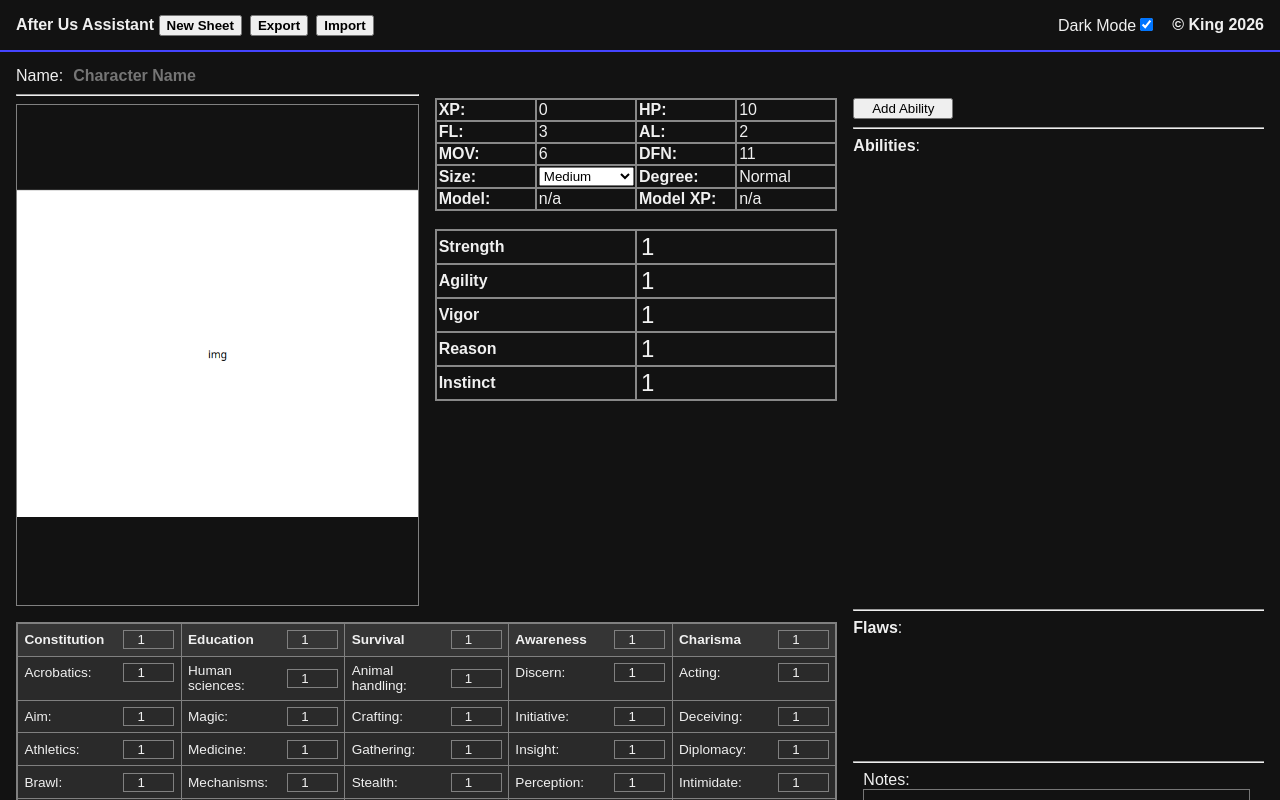
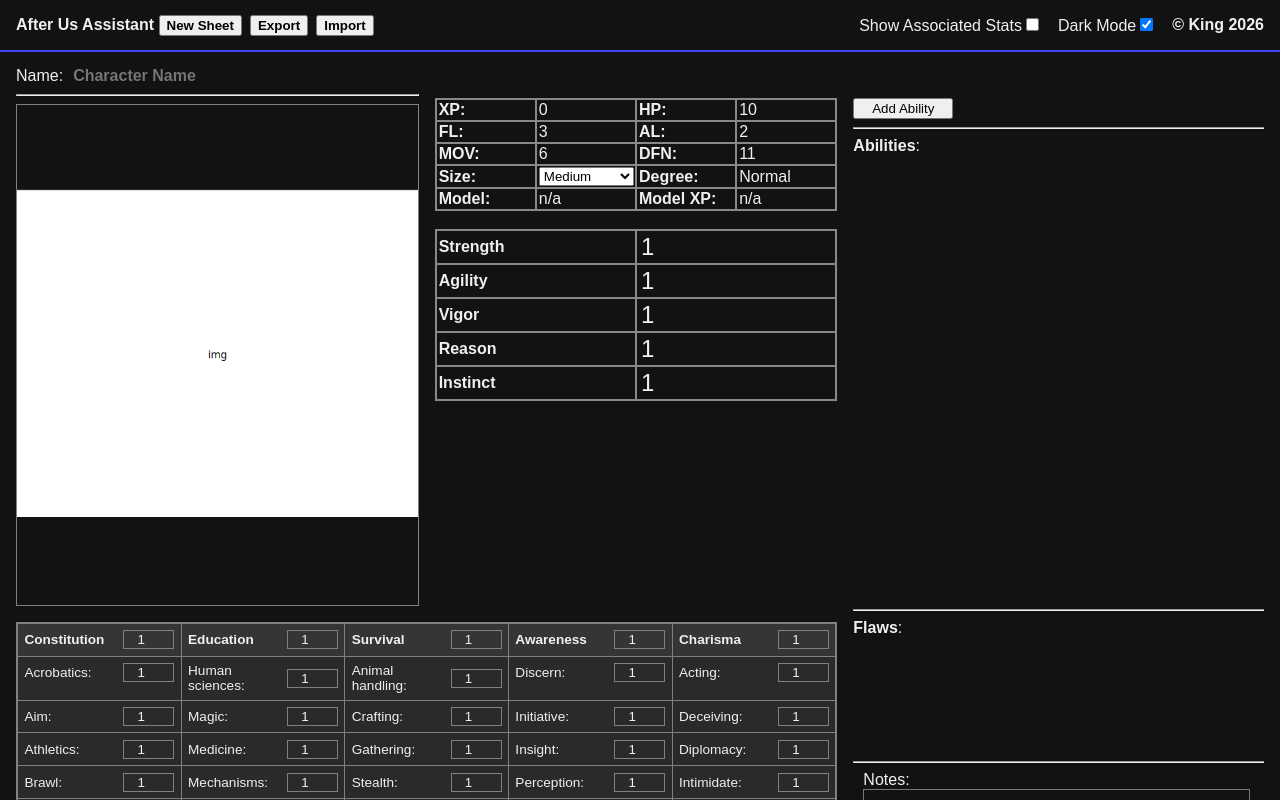
Before and after one commit to RedFaceplant/After-Us-Char-Sheet-Tool, a React (Vite) app: page / in a window 1280 px wide. Built offline with nearby package versions, Linux system fonts and the light colour scheme; the HTML template or start-up script is replaced by a standard one.

Commit message:
internally Extras are now Enhancements, Stat selection is limited by Degree, Added Show Associated Stat option, Fixed bug with default image, Added baseStatToShorthand util function

```diff
--- a/src/app/App.tsx
+++ b/src/app/App.tsx
@@ -2,7 +2,7 @@ import { useState } from "react";
 import { clamp } from "ramda"
 
 import "../styles/App.css";
-import {type Stats, defaultStats, type Settings, defaultSettings} from "./types"
+import {type Stats, defaultStats, type Settings, defaultSettings, type Degrees} from "./types"
 import {type RenderedAbility} from "../assets/abilityList"
 
 import Toolbar from '../components/Toobar'
@@ -14,6 +14,30 @@ import SkillsTable from "../components/SkillsTable";
 import AbilityButton from "../components/AbilityButton"
 import ConfirmDialog from "../lib/ConfirmDialog";
 
+type LevelCaps = Record<Degrees, {basic: number, group: number, skill: number}>
+
+const levelCaps: LevelCaps= {
+  normal: {
+    basic: 20,
+    group: 5,
+    skill: 10,
+  },
+  amazing: {
+    basic: 30,
+    group: 10,
+    skill: 15,
+  },
+  epic: {
+    basic: 40,
+    group: 15,
+    skill: 15,
+  },
+  divine: {
+    basic: 40,
+    group: 15,
+    skill: 15,
+  }
+}
 
 export default function App() {
   const [settings, setSettings] = useState<Settings>(defaultSettings)
@@ -33,7 +57,6 @@ export default function App() {
       }))
   }
 
-
   const handleStatChange = (
     category: keyof Stats,
     key: string,
@@ -41,15 +64,15 @@ export default function App() {
   ) => {
     switch (category){
       case "baseStats":{
-        value = clamp(0, 20, value);
+        value = clamp(0, levelCaps[stats.characterInfo.degree].basic, value);
         break;
       }
       case "skillGroups":{
-        value = clamp(0, 15, value);
+        value = clamp(0, levelCaps[stats.characterInfo.degree].group, value);
         break;
       }
       case "skills":{
-        value = clamp(0, 15, value);
+        value = clamp(0, levelCaps[stats.characterInfo.degree].skill, value);
         break;
       }
     }
@@ -150,7 +173,7 @@ export default function App() {
 
             {/* Row 2 (skills table spans 2 columns) */}
             <div className="skill-table-holder">
-              <SkillsTable stats={stats} setStats={handleStatChange}></SkillsTable>
+              <SkillsTable stats={stats} setStats={handleStatChange} settings={settings}></SkillsTable>
             </div>
 
           </div>
--- a/src/app/types.ts
+++ b/src/app/types.ts
@@ -3,17 +3,20 @@
  * @param darkMode If the app should be in dark mode or not
  * @param verboseAbilities If the app should render abilities with descriptions or not
  * @param viewMode If the app is in view or edit mode
+ * @param showAssociatedStat Controls if the skills table renders with associated stats
  */
 export type Settings = {
   darkMode: boolean,
   verboseAbilities: boolean,
   viewMode: boolean,
+  showAssociatedStat: boolean,
 }
 
 export const defaultSettings: Settings = {
   darkMode: true,
   verboseAbilities: true,
   viewMode: false,
+  showAssociatedStat: false,
 }
 
 export type Degrees = "normal" | "amazing" | "epic" | "divine"
@@ -166,62 +169,64 @@ export const defaultStats: Stats = {
     metaStats: {
       name: "",
       notes: "",
-      image: "/public/placeholder-image.png"
+      image: "./placeholder-image.png"
     }
 }
 
+export type RenderSkill = { id: SkillId; label: string, assocStat: BaseStatsId }
+
 export const skillGroups: {
   group: string;
-  skills: { id: SkillId; label: string }[];
+  skills: RenderSkill[];
 }[] = [
   {
     group: "constitution",
     skills: [
-      { id: "acrobatics", label: "Acrobatics" },
-      { id: "aim", label: "Aim" },
-      { id: "athletics", label: "Athletics" },
-      { id: "brawl", label: "Brawl" },
-      { id: "endurance", label: "Endurance" },
+      { id: "acrobatics", label: "Acrobatics", assocStat: "agility" },
+      { id: "aim", label: "Aim", assocStat: "agility" },
+      { id: "athletics", label: "Athletics", assocStat: "strength" },
+      { id: "brawl", label: "Brawl", assocStat: "strength" },
+      { id: "endurance", label: "Endurance", assocStat: "vigor" },
     ],
   },
   {
     group: "education",
     skills: [
-      { id: "humanSciences", label: "Human sciences" },
-      { id: "magic", label: "Magic" },
-      { id: "medicine", label: "Medicine" },
-      { id: "mechanisms", label: "Mechanisms" },
-      { id: "naturalSciences", label: "Natural sciences" },
+      { id: "humanSciences", label: "Human sciences", assocStat: "reason" },
+      { id: "magic", label: "Magic", assocStat: "reason" },
+      { id: "medicine", label: "Medicine", assocStat: "reason" },
+      { id: "mechanisms", label: "Mechanisms", assocStat: "reason" },
+      { id: "naturalSciences", label: "Natural sciences", assocStat: "reason" },
     ],
   },
   {
     group: "survival",
     skills: [
-      { id: "animalHandling", label: "Animal handling" },
-      { id: "crafting", label: "Crafting" },
-      { id: "gathering", label: "Gathering" },
-      { id: "stealth", label: "Stealth" },
-      { id: "tracking", label: "Tracking" },
+      { id: "animalHandling", label: "Animal handling", assocStat: "instinct" },
+      { id: "crafting", label: "Crafting", assocStat: "reason" },
+      { id: "gathering", label: "Gathering", assocStat: "reason" },
+      { id: "stealth", label: "Stealth", assocStat: "agility" },
+      { id: "tracking", label: "Tracking", assocStat: "reason" },
     ],
   },
   {
     group: "awareness",
     skills: [
-      { id: "discern", label: "Discern" },
-      { id: "initiative", label: "Initiative" },
-      { id: "insight", label: "Insight" },
-      { id: "perception", label: "Perception" },
-      { id: "will", label: "Will" },
+      { id: "discern", label: "Discern", assocStat: "instinct" },
+      { id: "initiative", label: "Initiative", assocStat: "agility" },
+      { id: "insight", label: "Insight", assocStat: "instinct" },
+      { id: "perception", label: "Perception", assocStat: "reason" },
+      { id: "will", label: "Will", assocStat: "instinct" },
     ],
   },
   {
     group: "charisma",
     skills: [
-      { id: "acting", label: "Acting" },
-      { id: "deceiving", label: "Deceiving" },
-      { id: "diplomacy", label: "Diplomacy" },
-      { id: "intimidate", label: "Intimidate" },
-      { id: "ruse", label: "Ruse" },
+      { id: "acting", label: "Acting", assocStat: "instinct" },
+      { id: "deceiving", label: "Deceiving", assocStat: "reason" },
+      { id: "diplomacy", label: "Diplomacy", assocStat: "reason" },
+      { id: "intimidate", label: "Intimidate", assocStat: "reason" },
+      { id: "ruse", label: "Ruse", assocStat: "reason" },
     ],
   },
 ];
--- a/src/components/AbilityBlock.tsx
+++ b/src/components/AbilityBlock.tsx
@@ -1,25 +1,25 @@
 import { type RenderedAbility } from "../assets/abilityList"
-import { formatAbilityExtra } from "../lib/reactUtil"
+import { formatAbilityEnhancement } from "../lib/reactUtil"
 import { abilityCostFormatter } from "../lib/util"
 
 export function AbilityBlock({myAbility, removeAbility}: {myAbility: RenderedAbility, removeAbility: Function}){
-    const abilityExtras = () => {
-        const {extras, appliedExtrasList} = myAbility
+    const abilityEnhancements = () => {
+        const {enhancements, appliedEnhancementsList} = myAbility
 
-        if(!extras || !appliedExtrasList || appliedExtrasList.length == 0){
+        if(!enhancements || !appliedEnhancementsList || appliedEnhancementsList.length == 0){
             return(<></>)
         }
 
         return (
-            extras.map((extra, index) => {
-                if(!appliedExtrasList[index]){
+            enhancements.map((enhancement, index) => {
+                if(!appliedEnhancementsList[index]){
                     return(<></>)
                 }
 
                 return (
                     <>
                         <br />
-                        + {formatAbilityExtra(extra)}
+                        + {formatAbilityEnhancement(enhancement)}
                     </>
                 )
             })
@@ -31,7 +31,7 @@ export function AbilityBlock({myAbility, removeAbility}: {myAbility: RenderedAbi
             <button className={"delete-ability"} onClick={() => {removeAbility()}}>X</button>
             <b>{myAbility.name} {abilityCostFormatter(myAbility.cost, myAbility.degree)} </b>
             - {myAbility.description}
-            {abilityExtras()}
+            {abilityEnhancements()}
         </li>
     )
 }
--- a/src/components/SkillsTable.tsx
+++ b/src/components/SkillsTable.tsx
@@ -1,9 +1,16 @@
 import "../styles/App.css";
-import {type Stats, skillGroups} from "../app/types"
-import { capitalFirst } from "../lib/util";
+import { type Stats, skillGroups, type Settings, type RenderSkill } from "../app/types"
+import { capitalFirst, baseStatToShorthand } from "../lib/util";
 
 
-export default function SkillsTable({stats, setStats}: {stats: Stats, setStats: Function}){
+export default function SkillsTable({stats, setStats, settings}: {stats: Stats, setStats: Function, settings: Settings}){
+    const showSkillStat = ({assocStat}: RenderSkill) => {
+        if(!settings.showAssociatedStat){
+            return ""
+        }
+        return ` (${baseStatToShorthand(assocStat)})`
+    }
+
     return(
         <table className="skills-table">
             <thead>
@@ -46,7 +53,11 @@ export default function SkillsTable({stats, setStats}: {stats: Stats, setStats:
                         className={i !== skillGroups.length - 1 ? "group-divider" : ""}
                         >
                         <div className="skill-cell">
-                            <span>{skill.label}:</span>
+                            <span>
+                                {skill.label}
+                                {showSkillStat(skill)}
+                                :
+                            </span>
 
                             <input
                             type="number"
--- a/src/components/Toobar.tsx
+++ b/src/components/Toobar.tsx
@@ -58,7 +58,7 @@ const importData = (
 export default function Toolbar({settings, setSettings, stats, setStats, currentAbilities, setCurrentAbilities} : {settings: Settings, setSettings: Function, stats: Stats, setStats: Function, currentAbilities: RenderedAbility[], setCurrentAbilities: Function}){
     const [showNewCharDialog, setShowNewCharDialog] = useState(false);
     const [showImportDialog, setShowImportDialog] = useState(false)
-    const {darkMode} = settings
+    const { darkMode, showAssociatedStat } = settings
 
     return (
         <header className="toolbar">
@@ -93,6 +93,14 @@ export default function Toolbar({settings, setSettings, stats, setStats, current
         </div>
         <div className="toolbar-right">
           <label>
+            Show Associated Stats
+            <input
+              type="checkbox"
+              checked={showAssociatedStat}
+              onChange={() => setSettings("showAssociatedStat", !showAssociatedStat)}
+            />
+          </label>
+          <label>
             Dark Mode
             <input
               type="checkbox"
--- a/src/lib/reactUtil.tsx
+++ b/src/lib/reactUtil.tsx
@@ -1,10 +1,10 @@
-import { type AbilityExtra } from '../assets/abilityList';
+import { type AbilityEnhancement } from '../assets/abilityList';
 import { abilityCostFormatter } from './util';
 
-export const formatAbilityExtra = (extra: AbilityExtra) => {
+export const formatAbilityEnhancement = (enhancement: AbilityEnhancement) => {
   return(
     <>
-        <b>{abilityCostFormatter(extra.cost, extra.degree)}</b> {extra.description}
+        <b>{abilityCostFormatter(enhancement.cost, enhancement.degree)}</b> {enhancement.description}
     </>
   )
 }
--- a/src/lib/util.ts
+++ b/src/lib/util.ts
@@ -1,6 +1,6 @@
 import * as R from 'ramda';
 import { type Prereq} from '../assets/abilityList';
-import { type Degrees } from '../app/types';
+import { type BaseStatsId, type Degrees } from '../app/types';
 
 export function capitalFirst(string: string) {
   return string.charAt(0).toUpperCase() + string.slice(1);
@@ -88,3 +88,21 @@ export function abilityCostFormatter(cost: number, degree: Degrees | undefined):
 
   return (`(${cost}/${degree[0].toUpperCase()})`)
 }
+
+/**
+ * Takes in any base stat and returns the three letter shorthand for that stat
+ */
+export function baseStatToShorthand(baseStat: BaseStatsId): string{
+  switch(baseStat){
+    case 'strength':
+      return "STR"
+    case 'agility':
+      return "AGL"
+    case "vigor":
+      return "VIG"
+    case "reason":
+      return "REA"
+    case "instinct":
+      return "INS"
+  }
+}
```
Also changed, not shown: src/assets/abilityList.ts (+35 -41 lines), src/components/AbilityButton.tsx (+16 -16 lines), 1 other file (tests, documents, lock files or other folders).
